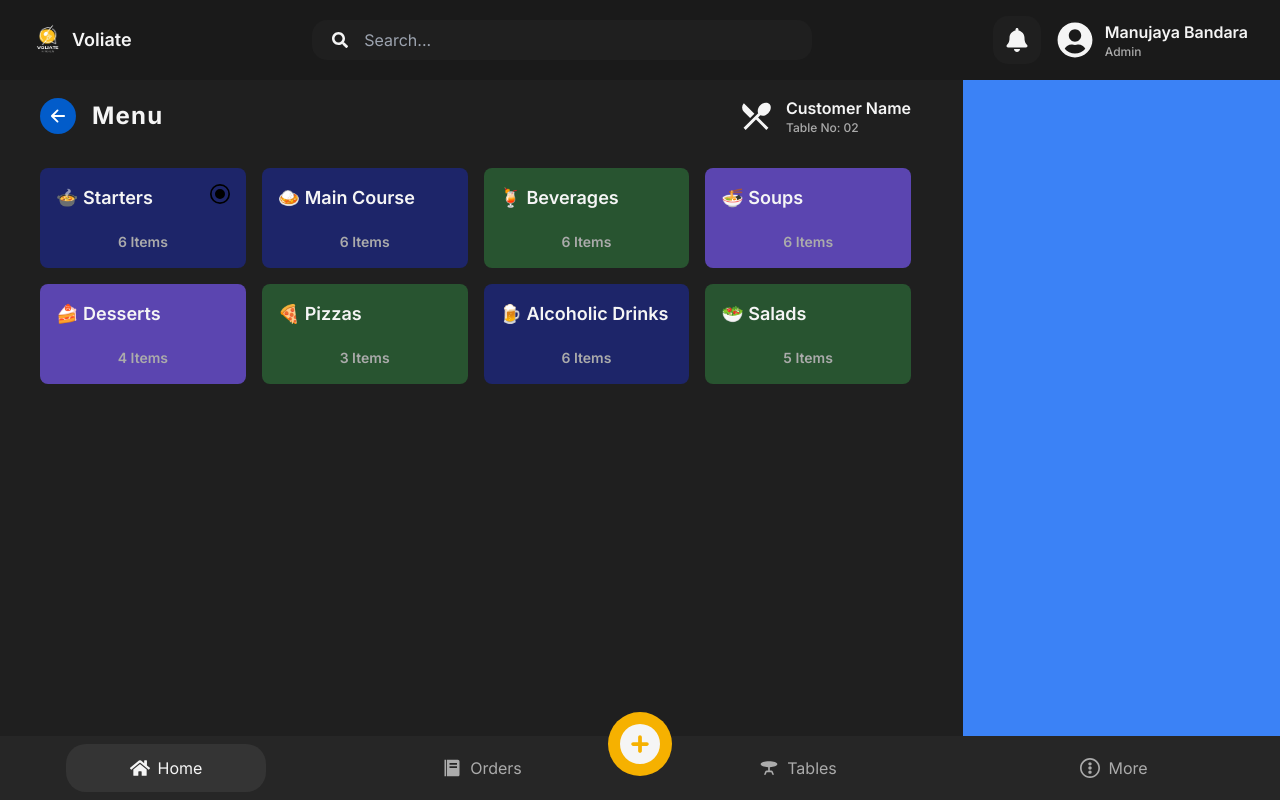
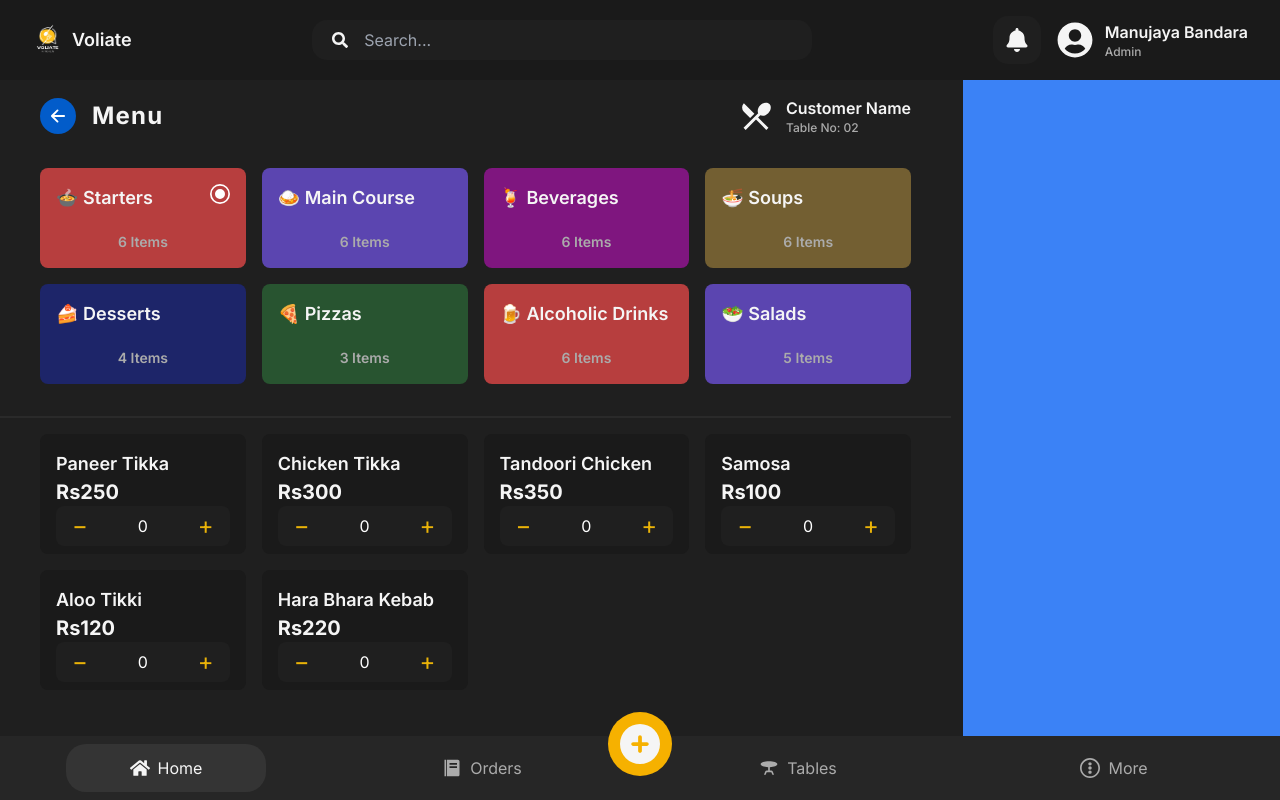
Before and after one commit to anushamanujaya/Restaurant_POS_System, a React (Vite) app in the folder pos-frontend/: page /menu in a window 1280 px wide. Built offline with nearby package versions, Linux system fonts and the light colour scheme.

Commit message:
update menu

```diff
--- a/pos-frontend/src/components/menu/MenuContainer.jsx
+++ b/pos-frontend/src/components/menu/MenuContainer.jsx
@@ -1,19 +1,37 @@
 import React,{useState} from 'react'
 import { menus } from '../../constants'
-import { getBgColor } from '../../utils/index.js'
 import { GrRadialSelected   } from 'react-icons/gr'
 
 const MenuContainer = () => {
     const [selected, setSelected] = useState(menus[0]);
+    const [itemCount, setItemCount] = useState(0);
+    const [itemId, setItemId] = useState();
+    const increment = (id) => {
+        setItemId(id)
+        if(itemCount >=4) return;
+        setItemCount((prev)=> prev+1);
+      }
+      const decrement = (id) => {
+        setItemId(id)
+        if(itemCount <=0) return;
+        setItemCount((prev)=> prev-1);
+      }
+
   return (
-    <div className='grid grid-cols-4 gap-4 px-10 py-4 w-[100%]'>
+    <>
+        <div className='grid grid-cols-4 gap-4 px-10 py-4 w-[100%]'>
         {
             menus.map((menu) => {
                 return (
-                    <div key={menu.id} className='flex flex-col items-center justify-between p-4 rounded-lg h-[100px] cursor-pointer' style={{backgroundColor : getBgColor()}}>
+                    <div key={menu.id} className='flex flex-col items-center justify-between p-4 rounded-lg h-[100px] cursor-pointer' style={{backgroundColor : menu.bgColor}}
+                    onClick={() => {
+                        setSelected(menu)
+                        setItemId(menu)
+                    }}
+                    >
                         <div className='flex items-start justify-between w-full'>
                             <h1 className='text-[#f5f5f5] text-lg font-semibold'>{menu.icon} {menu.name}</h1>
-                            {selected.id === menu.id && <GrRadialSelected ClassName='text-white' size={20}/>}
+                            {selected.id === menu.id && <GrRadialSelected className="text-white" size={20} />}
                         </div>
                         <p className='text-[#ababab] text-sm font-semibold'>{menu.items.length} Items</p>
                     </div>
@@ -21,7 +39,38 @@ const MenuContainer = () => {
             })
         }
 
+        </div>
+
+        <hr className='border-[#2a2a2a] border-t-2 mt-4'/>
+
+        <div className='grid grid-cols-4 gap-4 px-10 py-4 w-[100%]'>
+        {
+            selected?.items.map((menu) => {
+                return (
+                    <div key={menu.id} className='flex flex-col items-start justify-between p-4 rounded-lg h-[120px] cursor-pointer hover:bg-[#2a2a2a] bg-[#1a1a1a] '>
+                        <h1 className='text-[#f5f5f5] text-lg font-semibold'> {menu.name}</h1>
+
+                        <div className='flex items-center justify-between w-full'>
+                        </div>
+                            <p className='text-[#f5f5f5] text-xl font-bold'>Rs{menu.price}</p>
+
+                            <div className='flex items-center justify-between bg-[#1f1f1f] px-4 py-1 rounded-lg z-20 w-full'>
+                                <button
+                                onClick={()=> decrement(menu.id)} className='text-yellow-500 text-2xl'>&minus;</button>
+                                <span className='text-white'>{menu.id === itemId ? itemCount: "0"}</span>
+                                <button onClick={()=> increment(menu.id)} className='text-yellow-500 text-2xl'>&#43;</button>
+                            </div>
+
+                    </div>
+                )
+            })
+        }
+
     </div>
+
+    </>
+
+
   )
 }
 
```
